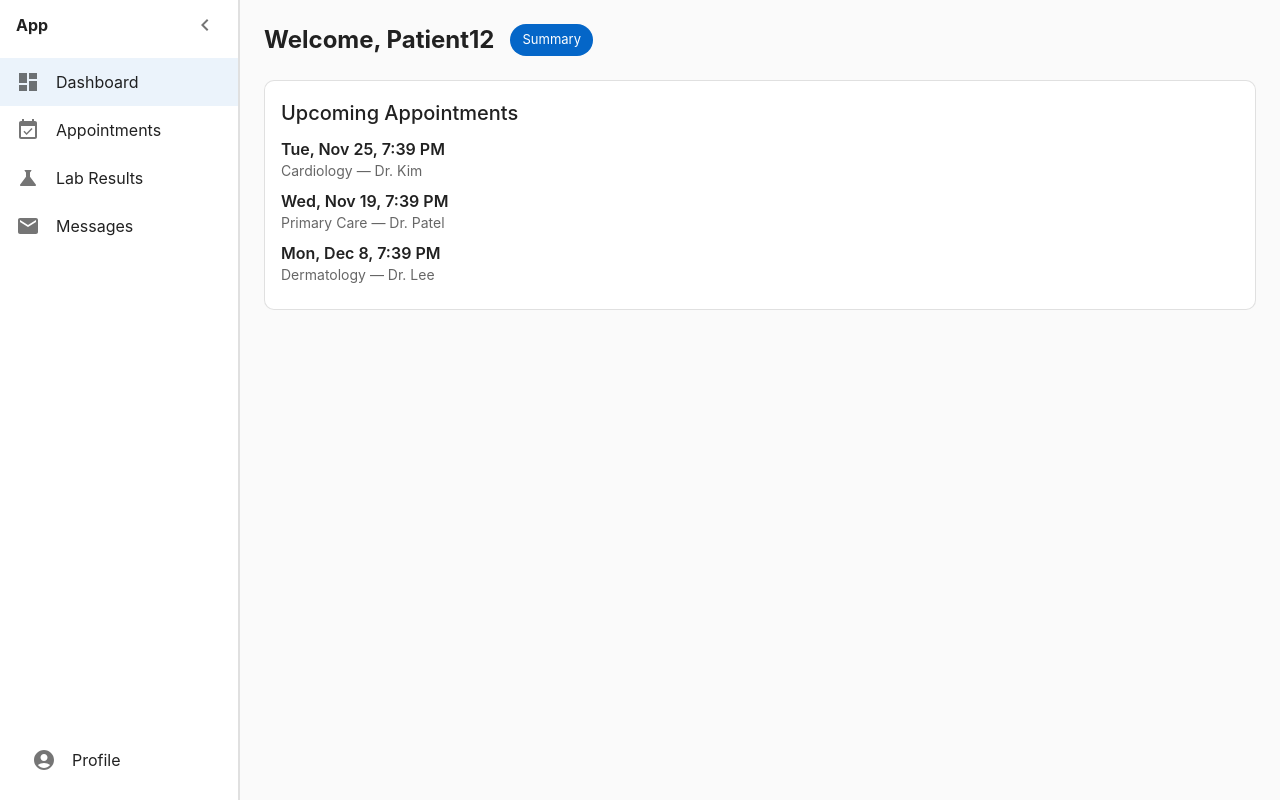
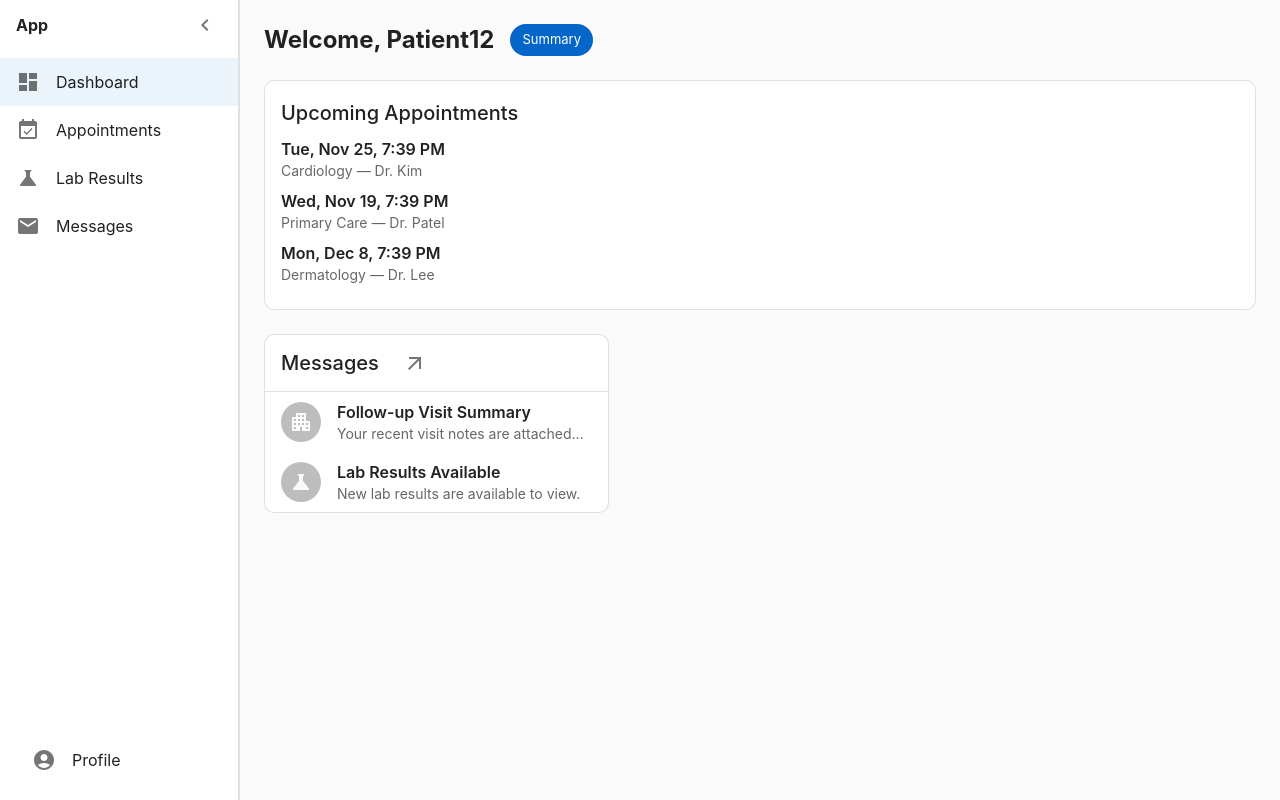
Before and after one commit to akinghill/patient-portal, a React (Vite) app: page / in a window 1280 px wide. Built offline with nearby package versions, Linux system fonts and the light colour scheme.

Commit message:
add messages to dashboard

```diff
--- a/src/apollo/mocks.ts
+++ b/src/apollo/mocks.ts
@@ -1,6 +1,6 @@
 import type { MockedResponse } from '@apollo/client/testing'
 import { daysFromNowIso } from './utils'
-import { GET_CURRENT_USER, GET_APPOINTMENTS } from './queries'
+import { GET_CURRENT_USER, GET_APPOINTMENTS, GET_MESSAGES } from './queries'
 
 export const mocks: MockedResponse[] = [
   {
@@ -48,4 +48,29 @@ export const mocks: MockedResponse[] = [
       },
     },
   },
+  {
+    request: { query: GET_MESSAGES },
+    result: {
+      data: {
+        messages: [
+          {
+            id: 't1',
+            subject: 'Follow-up Visit Summary',
+            preview: 'Your recent visit notes are attached...',
+            sentAt: daysFromNowIso(-1),
+            unread: true,
+            sentFrom: 'office'
+          },
+          {
+            id: 't2',
+            subject: 'Lab Results Available',
+            preview: 'New lab results are available to view.',
+            sentAt: daysFromNowIso(-2),
+            unread: false,
+            sentFrom: 'lab'
+          },
+        ],
+      },
+    },
+  },
 ]
--- a/src/apollo/queries/index.ts
+++ b/src/apollo/queries/index.ts
@@ -1,2 +1,3 @@
 export * from './appointments'
+export * from './messages'
 export * from './user'
--- /dev/null
+++ b/src/apollo/queries/messages.ts
@@ -0,0 +1,14 @@
+import { gql } from '@apollo/client'
+
+export const GET_MESSAGES = gql`
+  query GetMessages {
+    messages {
+      id
+      subject
+      preview
+      sentAt
+      unread
+      sentFrom
+    }
+  }
+`
--- a/src/features/dashboard/DashboardPage.tsx
+++ b/src/features/dashboard/DashboardPage.tsx
@@ -1,15 +1,33 @@
-import { Box, Card, CardContent, Chip, Grid2 as Grid, Stack, Typography } from '@mui/material'
+import {
+  Avatar,
+  Box,
+  Button,
+  Card,
+  CardContent,
+  CardHeader,
+  Chip,
+  Divider,
+  Grid2 as Grid,
+  IconButton,
+  Stack,
+  Typography,
+} from '@mui/material'
 import { useSuspenseQuery } from '@apollo/client'
 import { format } from 'date-fns'
-import { GET_CURRENT_USER, GET_APPOINTMENTS } from '../../apollo/queries'
+import { GET_CURRENT_USER, GET_APPOINTMENTS, GET_MESSAGES } from '../../apollo/queries'
 import type { GetAppointments, GetCurrentUserData } from '../../apollo/types'
+import ArrowOutwardIcon from '@mui/icons-material/ArrowOutward'
+import ApartmentIcon from '@mui/icons-material/Apartment'
+import ScienceIcon from '@mui/icons-material/Science'
 
 export default function DashboardPage(): JSX.Element {
   const { data: userRes } = useSuspenseQuery<GetCurrentUserData>(GET_CURRENT_USER)
   const { data: appointmentsRes } = useSuspenseQuery<GetAppointments>(GET_APPOINTMENTS)
+  const { data: messagesRes } = useSuspenseQuery<any>(GET_MESSAGES)
 
   const user = userRes.currentUser
   const appointments = appointmentsRes.appointments
+  const messages = messagesRes.messages
 
   return (
     <Stack spacing={3}>
@@ -42,6 +60,39 @@ export default function DashboardPage(): JSX.Element {
           </CardContent>
         </Card>
       </Grid>
+
+      <Grid size={{ xs: 12, md: 12, lg: 4 }}>
+        <Card variant='outlined' sx={{ maxWidth: 345 }}>
+          <Stack direction='row' alignItems='center' spacing={2} p={1} px={2}>
+            <Typography variant='h6' sx={{ mb: 1 }}>
+              Messages
+            </Typography>
+            <IconButton>
+              <ArrowOutwardIcon />
+            </IconButton>
+          </Stack>
+          <Divider />
+          <Stack spacing={2} p={1} px={2}>
+            {messages.map((m: any) => (
+              <Box key={m.id}>
+                <Stack direction={'row'} spacing={2} alignItems={'center'}>
+                  <Avatar>
+                    {m.sentFrom === 'office' && <ApartmentIcon />}
+                    {m.sentFrom === 'lab' && <ScienceIcon />}
+                  </Avatar>
+                  <Stack>
+                    <Typography sx={{ fontWeight: 600 }}>{m.subject}</Typography>
+                    <Typography variant='body2' color='text.secondary' noWrap>
+                      {m.preview}
+                    </Typography>
+                  </Stack>
+                </Stack>
+              </Box>
+            ))}
+            {messages.length === 0 ? <Typography variant='body2'>No messages.</Typography> : null}
+          </Stack>
+        </Card>
+      </Grid>
     </Stack>
   )
 }
```
